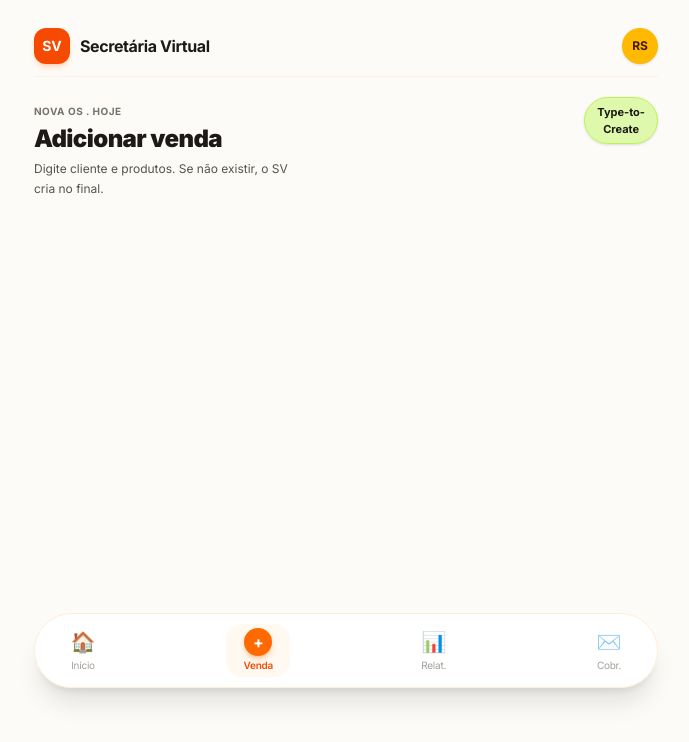
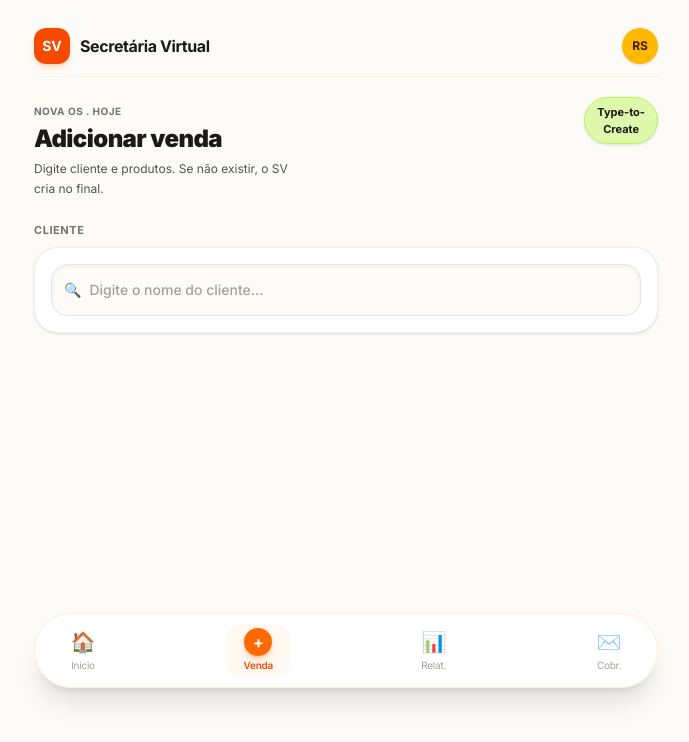
Before and after one commit to leobaiano/SV.Client.PWA, a Next.js app: page /orders/new in a window 1280 px wide. Shown: the top 742 px of the page, without its empty margins (294-983 px from the left). Built offline with nearby package versions, Linux system fonts and the light colour scheme.

Commit message:
feat: criar componente adicionar cliente do modulo de ordem

```diff
--- a/src/features/orders/components/NewOrderContainer.tsx
+++ b/src/features/orders/components/NewOrderContainer.tsx
@@ -1,9 +1,11 @@
+import { OrderClientSection } from "./OrderClientSection";
 import { OrderHeader } from "./OrderHeader";
 
 export function NewOrderContainer() {
   return (
     <div className="w-full pb-8">
       <OrderHeader />
+      <OrderClientSection />
 
       {/* Próximos blocos (Cliente, Produtos, etc) virão aqui embaixo */}
     </div>
--- /dev/null
+++ b/src/features/orders/components/OrderClientSection.tsx
@@ -0,0 +1,92 @@
+'use client';
+
+import { useState } from 'react';
+
+// Lista fake de clientes para demonstrar a busca e seleção
+const FAKE_CLIENTS = [
+  'Marcos Vieira',
+  'Ana Paula Souza',
+  'Carlos Eduardo',
+  'Mariana Costa',
+  'Roberto Silva',
+];
+
+export function OrderClientSection() {
+  const [query, setQuery] = useState('');
+  const [selectedClient, setSelectedClient] = useState<string | null>(null);
+  const [isOpen, setIsOpen] = useState(false);
+
+  // Filtra clientes com base na digitação
+  const filteredClients = FAKE_CLIENTS.filter(c =>
+    c.toLowerCase().includes(query.toLowerCase())
+  );
+
+  return (
+    <div className="mb-6 relative">
+      <span className="block text-[11px] font-bold text-stone-500 uppercase tracking-wider mb-2">
+        Cliente
+      </span>
+
+      <div className="bg-white p-4 rounded-3xl shadow-sm border border-stone-200/60 relative">
+        {/* Caixa estilo input com tag selecionada ou campo de texto */}
+        <div className="flex flex-wrap items-center gap-2 bg-[#FDFBF7] border border-stone-200 rounded-2xl p-3 shadow-inner min-h-[52px]">
+
+          {/* Se houver cliente selecionado, exibe como Tag com botão de fechar */}
+          {selectedClient ? (
+            <div className="inline-flex items-center gap-2 bg-white border border-stone-200 text-stone-900 text-xs font-semibold px-3 py-1.5 rounded-full shadow-sm">
+              <span>{selectedClient}</span>
+              <button
+                onClick={() => { setSelectedClient(null); setQuery(''); }}
+                className="text-stone-400 hover:text-stone-700 font-bold text-sm leading-none ml-0.5"
+                title="Remover cliente"
+              >
+                ×
+              </button>
+            </div>
+          ) : (
+            /* Caso contrário, exibe o input de busca */
+            <div className="flex items-center gap-2 flex-1">
+              <span className="text-orange-500 text-sm">🔍</span>
+              <input
+                type="text"
+                placeholder="Digite o nome do cliente..."
+                value={query}
+                onChange={(e) => {
+                  setQuery(e.target.value);
+                  setIsOpen(true);
+                }}
+                onFocus={() => setIsOpen(true)}
+                className="w-full bg-transparent text-sm font-medium text-stone-900 focus:outline-none placeholder:text-stone-400"
+              />
+            </div>
+          )}
+        </div>
+
+        {/* Menu Dropdown Flutuante de Sugestões (estilo Medium/Prints) */}
+        {isOpen && !selectedClient && (
+          <div className="absolute left-4 right-4 mt-2 bg-white border border-stone-200 rounded-2xl shadow-xl z-20 overflow-hidden py-1">
+            {filteredClients.length > 0 ? (
+              filteredClients.map((client) => (
+                <div
+                  key={client}
+                  onClick={() => {
+                    setSelectedClient(client);
+                    setQuery('');
+                    setIsOpen(false);
+                  }}
+                  className="px-4 py-2.5 text-xs font-medium text-stone-700 hover:bg-orange-50 hover:text-orange-900 cursor-pointer transition-colors border-b border-stone-50 last:border-none"
+                >
+                  {client}
+                </div>
+              ))
+            ) : (
+              <div className="px-4 py-3 text-xs text-stone-400 italic">
+                ✨ Pressione Enter ou clique para criar &quot;{query}&quot;
+              </div>
+            )}
+          </div>
+        )}
+      </div>
+    </div>
+  );
+}
```
